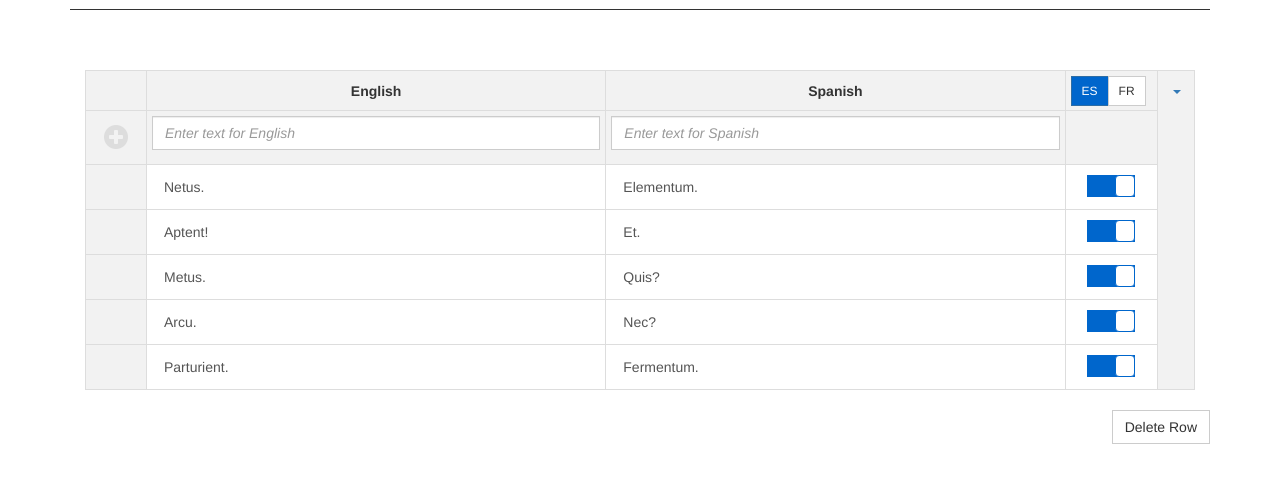
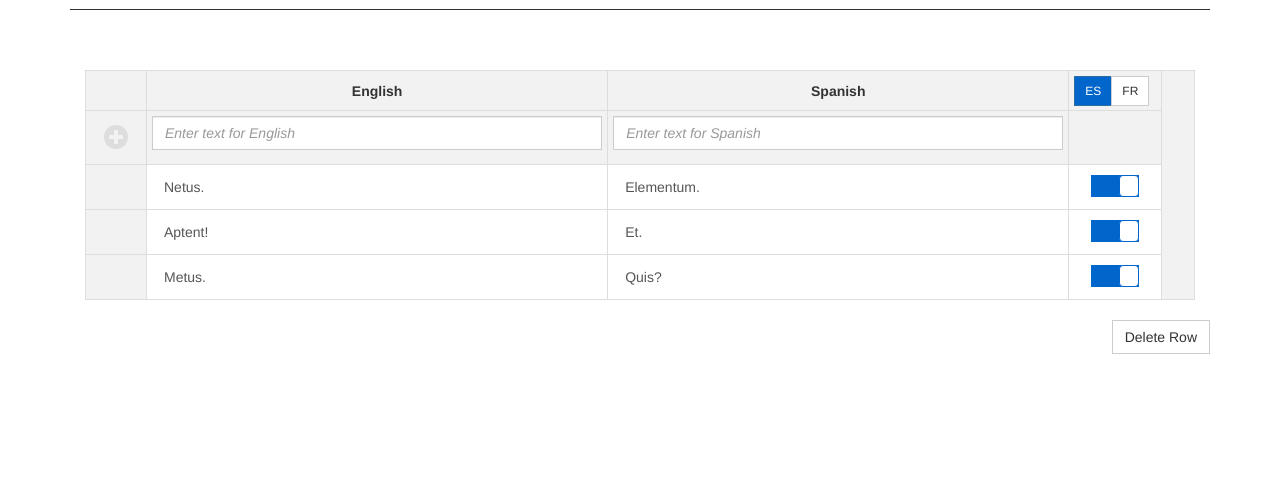
Before and after one commit to ashwin1014/Dynamic-Table, a website: page index.html in a window 1280 px wide. Shown: the part 141-624 px from the top of the page. Drawn offline with nearby package versions, Linux system fonts and the light colour scheme.

Commit message:
remove unwanted code

```diff
--- a/categories.js
+++ b/categories.js
@@ -60,48 +60,6 @@ var data = [{
         ],
         CreatedById: 3,
         IsActive: true
-    },
-    {
-        CategoryId: 4,
-        CategoryTexts: [{
-                LanguageId: 1,
-                Description: "Arcu.",
-                CreatedById: 10
-            },
-            {
-                LanguageId: 2,
-                Description: "Nec?",
-                CreatedById: 11
-            },
-            {
-                LanguageId: 3,
-                Description: "Fusce.",
-                CreatedById: 12
-            }
-        ],
-        CreatedById: 4,
-        IsActive: true
-    },
-    {
-        CategoryId: 5,
-        CategoryTexts: [{
-                LanguageId: 1,
-                Description: "Parturient.",
-                CreatedById: 13
-            },
-            {
-                LanguageId: 2,
-                Description: "Fermentum.",
-                CreatedById: 14
-            },
-            {
-                LanguageId: 3,
-                Description: "Urna.",
-                CreatedById: 15
-            }
-        ],
-        CreatedById: 5,
-        IsActive: true
     }
 ];
 
--- a/index.html
+++ b/index.html
@@ -20,7 +20,6 @@
     <div class="container">
         <h1>Dynamic Table</h1>
         <hr>
-
         <br/>
         <br/>
         <div class="col-md-12 col-lg-12 column">
@@ -44,7 +43,8 @@
                                 <button class="btn btn-primary btn-sm borderRadiusZero" id="btnFrench" onclick="hideClassificationFrench()">FR</button>
                             </div>
                         </th>
-                        <th class="dropdown colWidth3percent">
+                        <th class="dropdown colWidth3percent"></th>
+                        <!-- <th class="dropdown colWidth3percent">
                             <button class="btn-link dropdown-toggle marginZero" type="button" data-toggle="dropdown">
                                   <span class="caret"></span></button>
                             <ul class="dropdown-menu">
@@ -52,7 +52,7 @@
                                 <li><a href="#">Mandarin</a></li>
                                 <li><a href="#">Russian</a></li>
                             </ul>
-                        </th>
+                        </th> -->
                     </tr>
                     <tr></tr>
                     <tr></tr>
```
Also changed, not shown: README.md.
